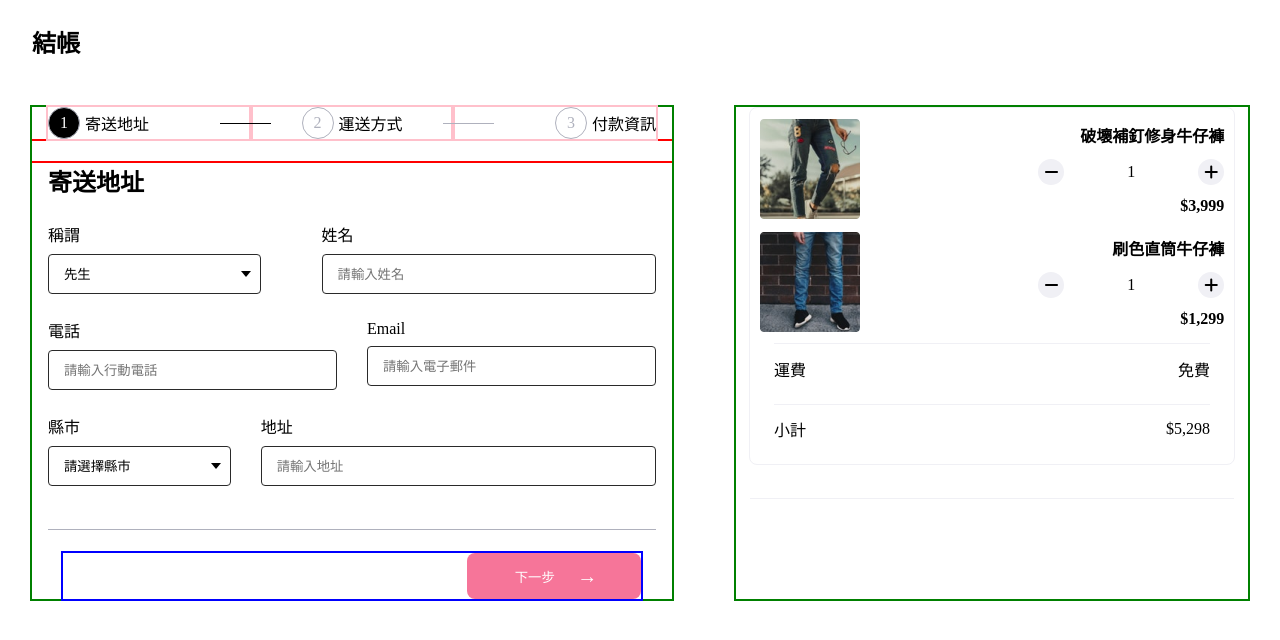
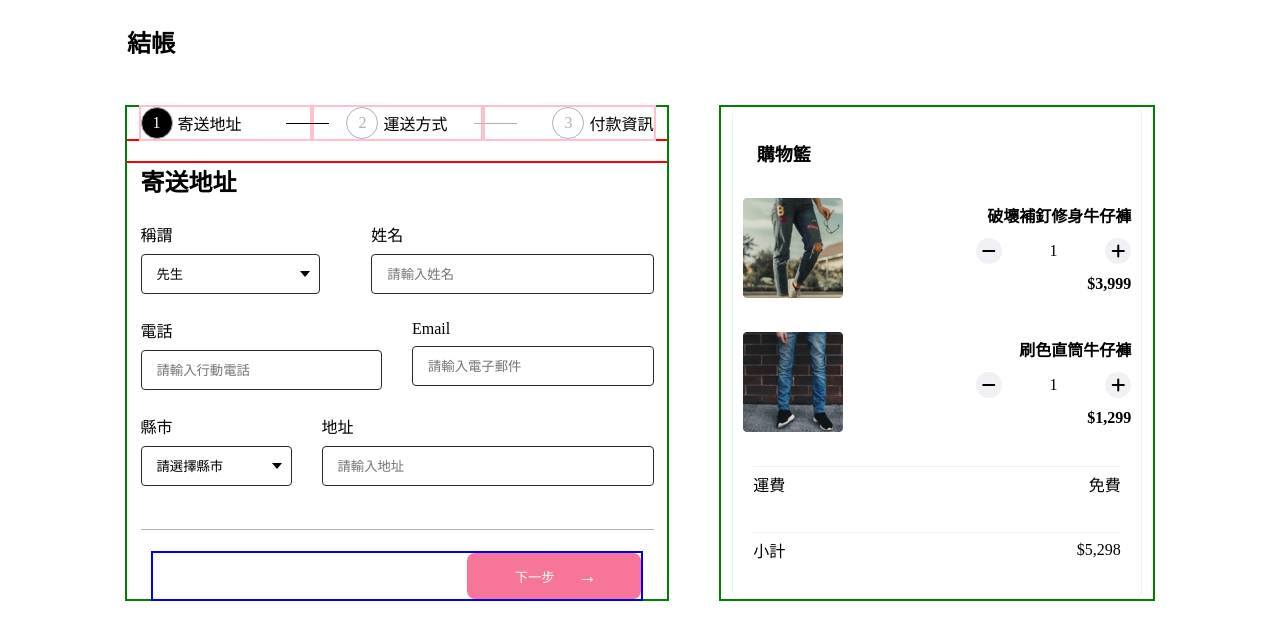
Before and after one commit to limecorner/a-shop, a website built with webpack: page index.html in a window 1280 px wide. Built offline with nearby package versions, Linux system fonts and the light colour scheme.

Commit message:
>375px cart style

```diff
--- a/index.html
+++ b/index.html
@@ -12,6 +12,7 @@
 
 <body>
   <main id="main-content">
+    <div class="main-content-container">
       <div class="container">
         <h3 class="step-title mt-6">結帳</h3>
       </div>
@@ -177,6 +178,7 @@
           </div>
         </div>
       </div>
+    </div>
   </main>
   <script src="dist/bundle.js"></script>
   <script src="index.js"></script>
--- a/src/scss/main.scss
+++ b/src/scss/main.scss
@@ -257,15 +257,17 @@ body {
 }
 
 /* style start */
+.main-content-container {
+  max-width: 1080px;
+  margin: 0 auto;
+}
 .container {
   width: 95%;
   margin: 0 auto;
 }
 .step-title {
   font-size: 24px;
-}
-.main-container {
-  margin-top: 48px;
+  margin-bottom: 48px;
 }
 
 // stepper
@@ -748,4 +750,27 @@ $button-margin: 24px;
       padding-left: 48px;
     }
   }
+
+  // right-content
+  .cart {
+    height: 100%;
+    & h4 {
+      display: block;
+      margin: 32px 24px;
+      font-size: 18px;
+    }
+    & .container {
+      justify-content: unset;
+      &::after {
+        display: none;
+      }
+    }
+    & .card {
+      margin-bottom: 34px;
+    }
+    & .product-price {
+      margin-bottom: 32px;
+      height: 37px;
+    }
+  }
 }
```
Also changed, not shown: dist/main.css. Lines whose indentation alone changed are shown as unchanged.
